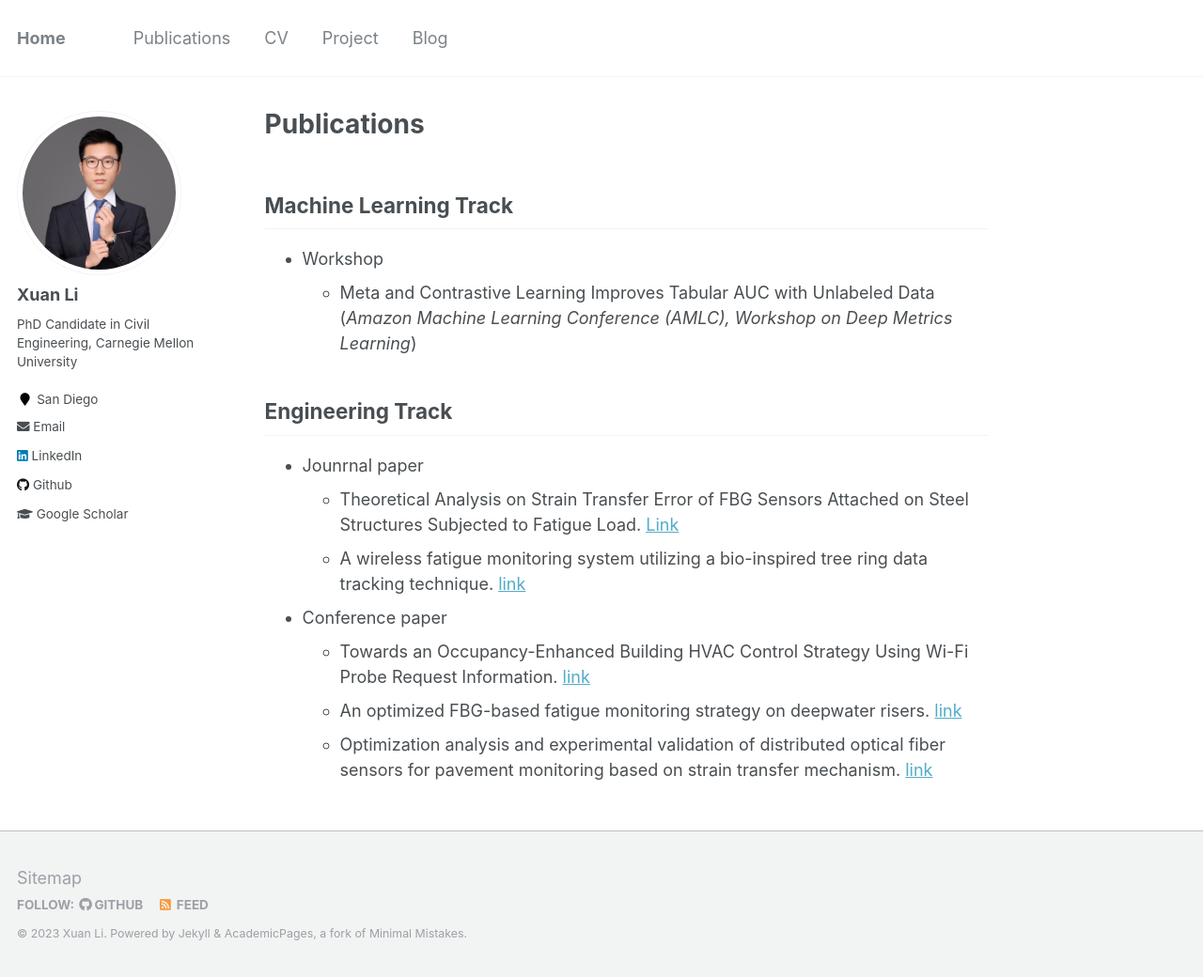
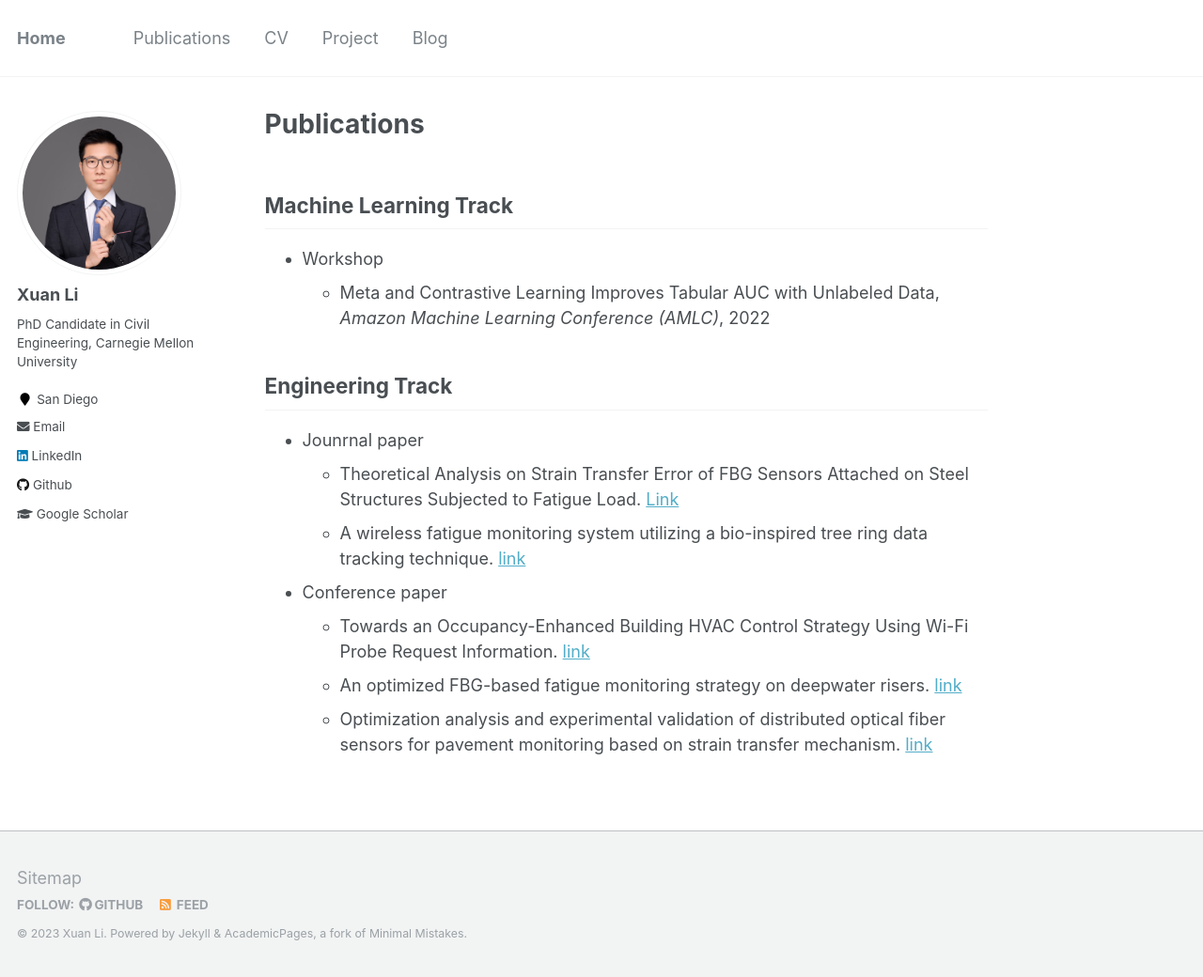
Before and after one commit to milanlx/milanlx.github.io, a Jekyll site: the page built from _pages/publication-test.md, in a window 1280 px wide and 1040 px high. Shown: the whole window at 94% size. Built offline with Jekyll 4.4.1, drawn with Linux system fonts in a browser that asks for light colours.

Commit message:
Update publication-test.md

```diff
--- a/_pages/publication-test.md
+++ b/_pages/publication-test.md
@@ -7,8 +7,7 @@ author_profile: true
 Machine Learning Track
 --------------
 * Workshop
-  * Meta and Contrastive Learning Improves Tabular AUC with Unlabeled Data (*Amazon Machine Learning Conference (AMLC), Workshop on Deep Metrics Learning*)
-
+  * Meta and Contrastive Learning Improves Tabular AUC with Unlabeled Data, *Amazon Machine Learning Conference (AMLC)*, 2022
 
 Engineering Track
 --------------
```
